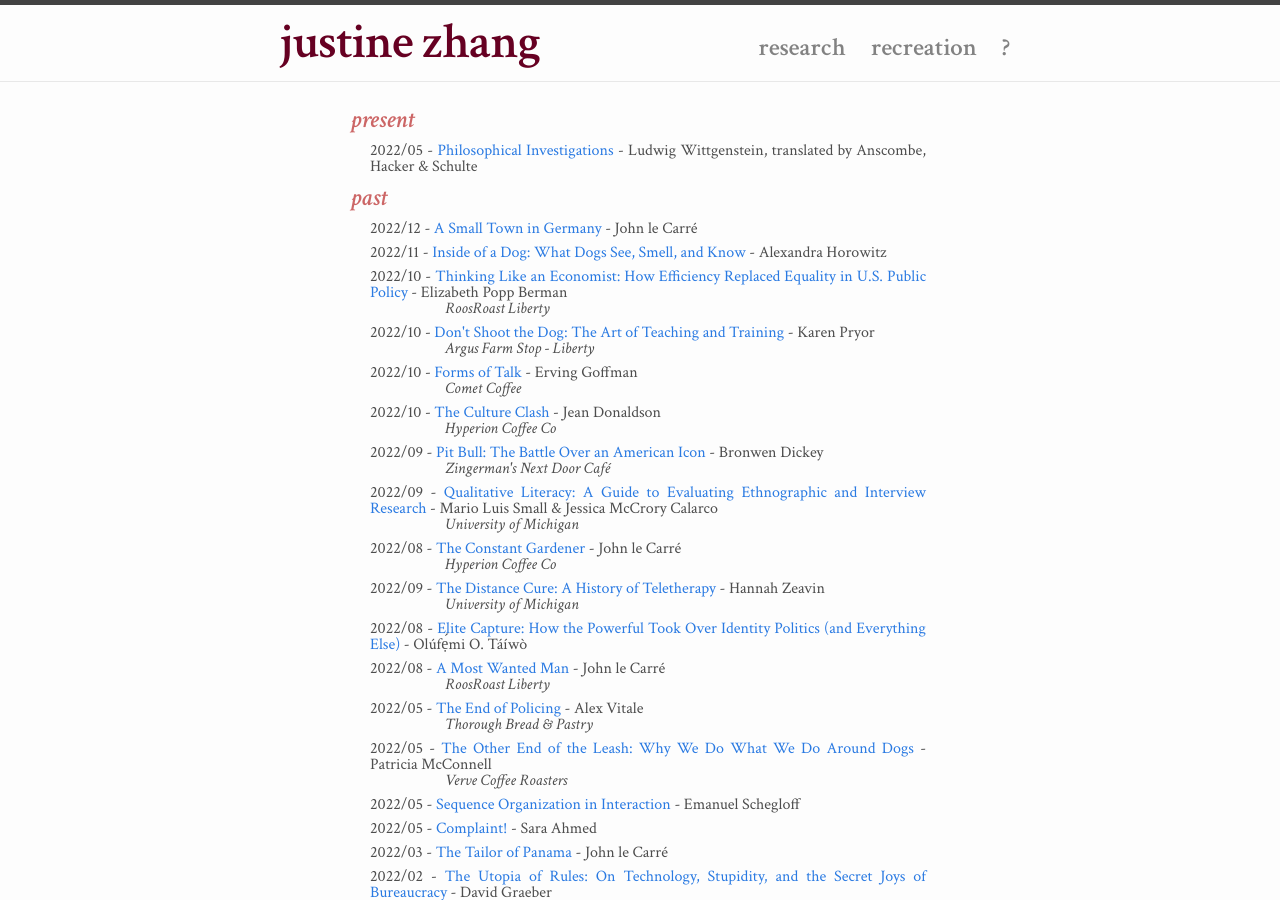
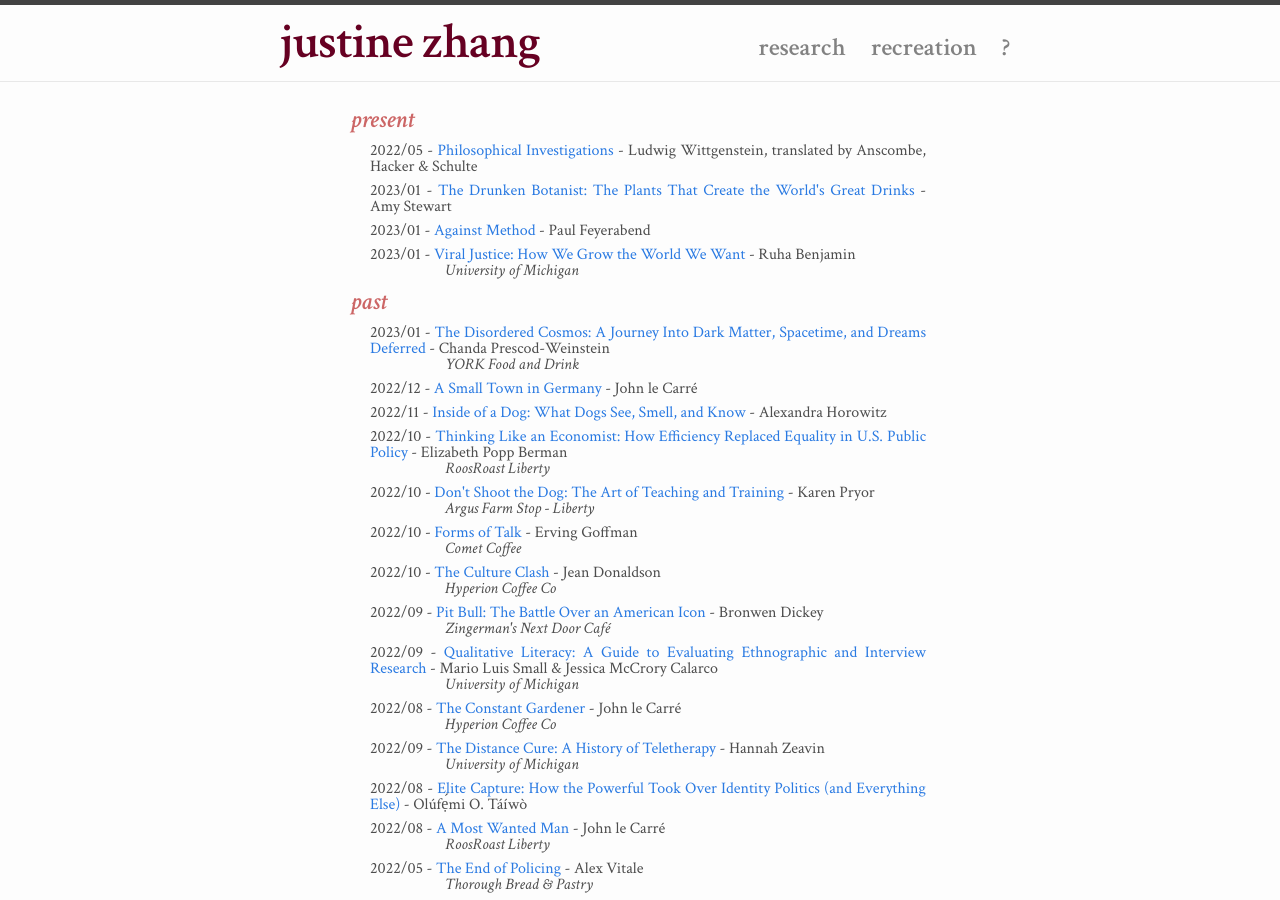
Before and after one commit to tisjune/tisjune.github.io, a Jekyll site: the page built from misc.html, in a window 1280 px wide and 900 px high. Built offline with Jekyll 4.4.1, drawn with Linux system fonts in a browser that asks for light colours; nearby versions of some CDN libraries.

Commit message:
updated reading

```diff
--- a/_data/consumables.yml
+++ b/_data/consumables.yml
@@ -9,6 +9,38 @@
   date: "2022/05"
   state: "present"
 
+- id: "stewart2013botany"
+  name: "The Drunken Botanist: The Plants That Create the World's Great Drinks"
+  author: "Amy Stewart"
+  link: "https://bookshop.org/p/books/the-drunken-botanist-the-plants-that-create-the-world-s-great-drinks-amy-stewart/15542082?ean=9781616200466"
+  date: "2023/01"
+  state: "present"
+
+- id: "feyerabend1975anything"
+  name: "Against Method"
+  author: "Paul Feyerabend"
+  link: "https://bookshop.org/p/books/against-method-paul-feyerabend/11948350?ean=9781844674428"
+  date: "2023/01"
+  state: "present"
+
+- id: "benjamin2022plot"
+  name: "Viral Justice: How We Grow the World We Want"
+  author: "Ruha Benjamin"
+  link: "https://bookshop.org/p/books/viral-justice-how-we-grow-the-world-we-want-ruha-benjamin/18103571?ean=9780691222882"
+  date: "2023/01"
+  state: "present"
+  place: "umich"
+
+
+# past
+
+- id: "prescodweinstein2022luminousether"
+  name: "The Disordered Cosmos: A Journey Into Dark Matter, Spacetime, and Dreams Deferred"
+  author: "Chanda Prescod-Weinstein"
+  link: "https://bookshop.org/p/books/the-disordered-cosmos-a-journey-into-dark-matter-spacetime-and-dreams-deferred-chanda-prescod-weinstein/14887308?ean=9781541724686"
+  date: "2023/01"
+  state: "past"
+  place: "york"
 
 - id: "lecarre1968bonn"
   name: "A Small Town in Germany"
@@ -16,9 +48,6 @@
   link: "https://bookshop.org/p/books/a-small-town-in-germany-john-le-carre/6682783"
   date: "2022/12"
   state: "past"
-
-
-# past
 
 - id: "horowitz2010dog"
   name: "Inside of a Dog: What Dogs See, Smell, and Know"
--- a/_data/places.yml
+++ b/_data/places.yml
@@ -1,3 +1,7 @@
+york:
+  name: "YORK Food and Drink"
+  maploc: "https://goo.gl/maps/dsDpfD2dveQf8vGb8"
+
 argus:
   name: "Argus Farm Stop - Liberty"
   maploc: "https://goo.gl/maps/tSGTNTAKUG2kHacy8"
```
